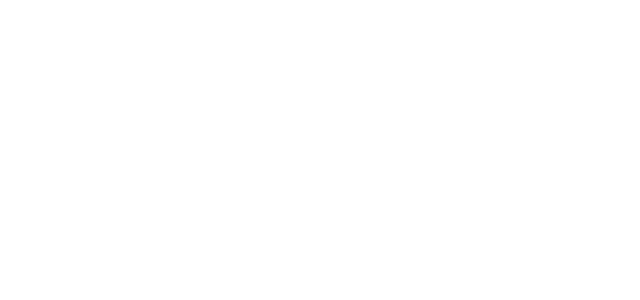
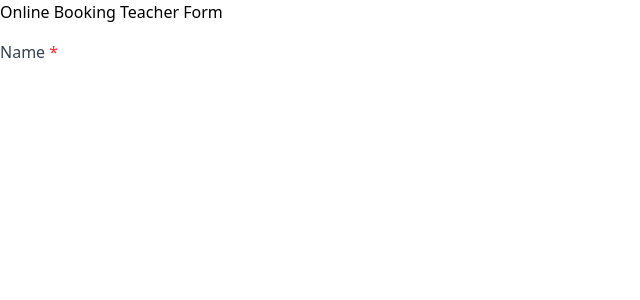
Before and after one commit to akuajoyce/JomatAgency-project, a React (Vite) app: page /bookForm in a window 1280 px wide. Before the commit this address had no page. Shown: the top 300 px of the page, without its empty margins (0-640 px from the left). Built offline with nearby package versions, Linux system fonts and the light colour scheme.

Commit message:
created bookform

```diff
--- a/src/App.jsx
+++ b/src/App.jsx
@@ -11,6 +11,7 @@
 import Application from './pages/teacher/Application'
 import ApplyLayout from './layouts/ApplyLayout'
 import Reset from './pages/auth/Reset'
+import BookForm from './pages/parent-student/BookForm'
 
 
 
@@ -25,12 +26,15 @@
       <BrowserRouter>
        <Routes>
 
-        <Route>
-          <Route path='/' element={<RootLayout />} />
+        <Route  >
+          <Route path='/' element={<RootLayout />}/>
           <Route index={true} element={<Home />} />
-          <Route path='Signup' element={<Signup />}/>
-          <Route path='Login' element={<Login />}/>
-          <Route path='Reset' element={<Reset />} />
+          <Route path='signup' element={<Signup />}/>
+          <Route path='login' element={<Login />}/>
+          <Route path='reset' element={<Reset />} />
+          <Route path='bookForm' element={<BookForm />} />
+
+
         </Route>
 
 
--- a/src/layouts/RootLayout.jsx
+++ b/src/layouts/RootLayout.jsx
@@ -1,12 +1,16 @@
 import React from 'react'
 import Navbar from '../assets/components/Navbar'
 import Footer from '../assets/components/Navbar'
+import { Outlet } from 'react-router'
 
 const RootLayout = () => {
   return (
     <div>
         <Navbar />
         <Footer />
+        <main>
+         <Outlet />
+        </main>
     </div>
   )
 }
--- a/src/pages/parent-student/BookForm.jsx
+++ b/src/pages/parent-student/BookForm.jsx
@@ -0,0 +1,24 @@
+import React from 'react'
+
+const BookForm = () => {
+  return (
+    <div>
+        <div>
+            <div>
+                <h1>Online Booking Teacher Form</h1>
+            </div>
+
+            <form>
+            <div className="mt-4">
+            <label className="text-gray-700 font-medium">
+              Name <span className="text-red-500">*</span>
+            </label>
+          </div>
+
+            </form>
+        </div>
+    </div>
+  )
+}
+
+export default BookForm
```
